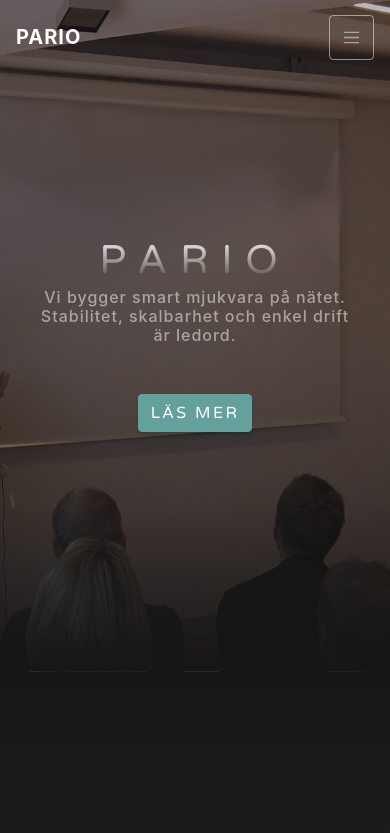
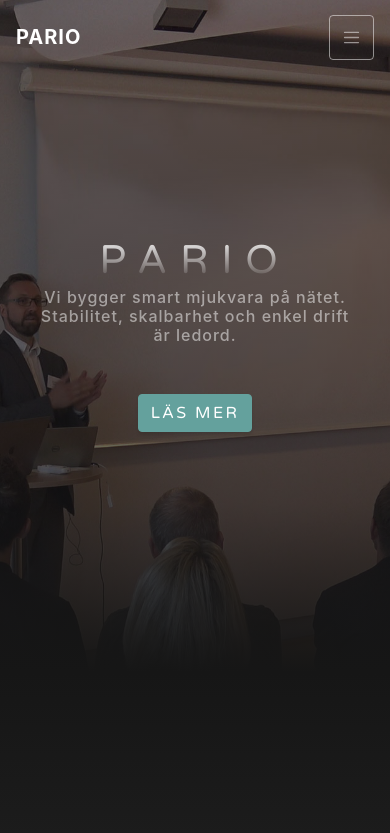
Before and after one commit to superawe/pariohomepage, a React (Create React App) app: page / in a window 390 px wide. Shown: the top 833 px of the page. Built offline with nearby package versions, Linux system fonts and the light colour scheme; no server answers.

Commit message:
startpage image fix

```diff
--- a/src/scss/_masthead.scss
+++ b/src/scss/_masthead.scss
@@ -50,4 +50,8 @@
       font-size: 1.25rem;
     }
   }
+
+  @media (max-width: 600px) {
+    background-position: 0px 0px, calc((100vw - 1000px) / 2) center;
+  }
 }
```
